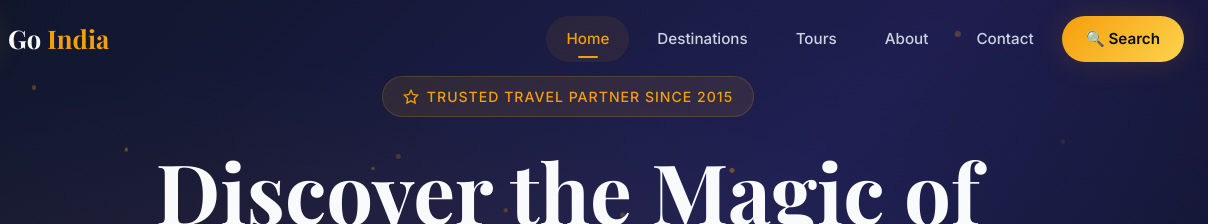
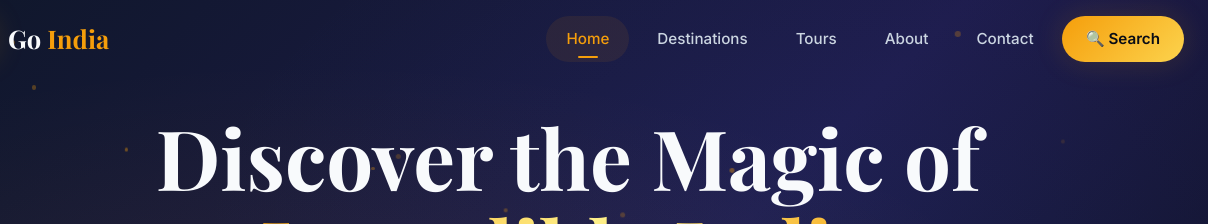
Before and after one commit to dc09152935-wq/travels-go-india, a website: page public/index.html in a window 1280 px wide. Shown: the top 224 px of the page, 72-1280 px from the left. Drawn offline with nearby package versions, Linux system fonts and the light colour scheme; no server answers; a web font is replaced by a local one.

Commit message:
Update index.html

```diff
--- a/public/index.html
+++ b/public/index.html
@@ -59,10 +59,7 @@
       <div class="hero-particles" id="heroParticles"></div>
     </div>
     <div class="hero-content">
-      <div class="hero-badge">
-        <svg viewBox="0 0 24 24" fill="none" stroke="currentColor" stroke-width="2"><path d="M12 2L15.09 8.26L22 9.27L17 14.14L18.18 21.02L12 17.77L5.82 21.02L7 14.14L2 9.27L8.91 8.26L12 2Z"/></svg>
-        Trusted Travel Partner Since 2015
-      </div>
+
       <h1 class="hero-title">
         Discover the Magic of <br><span class="highlight">Incredible India</span>
       </h1>
```
